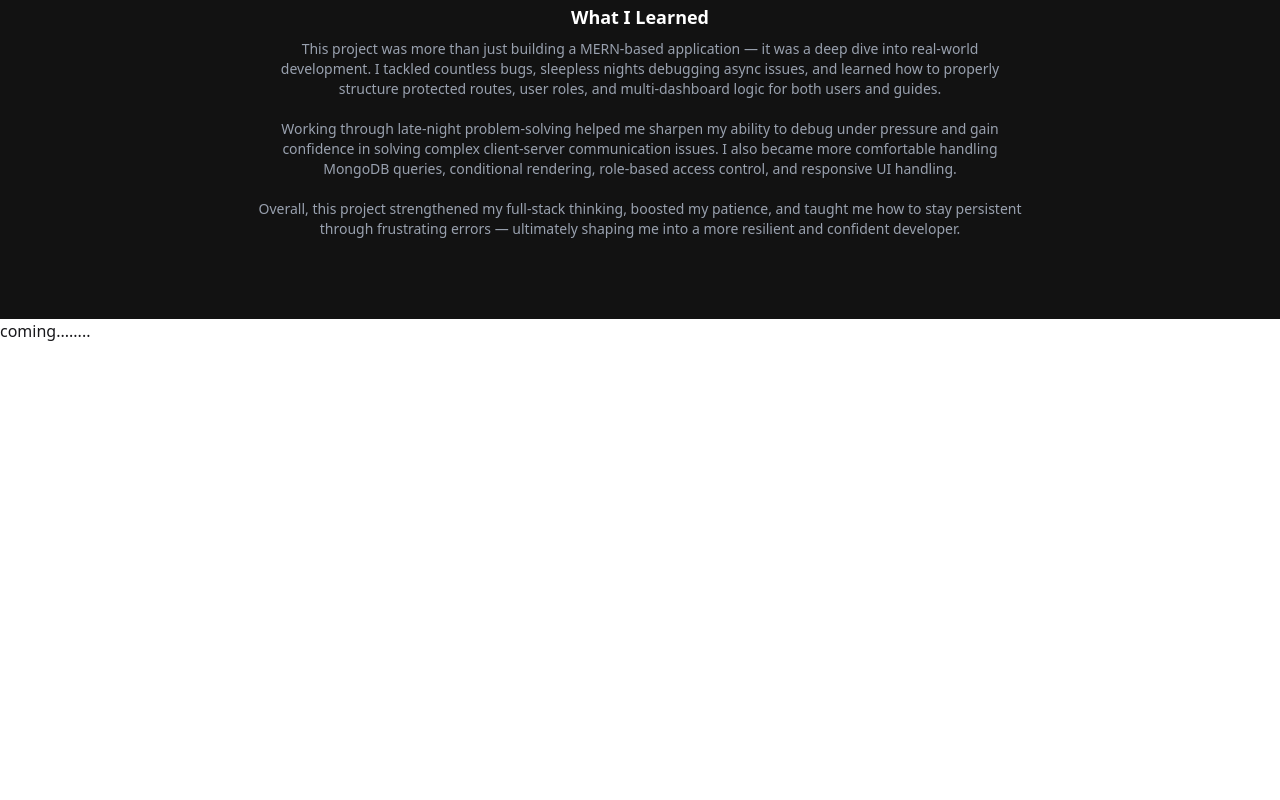
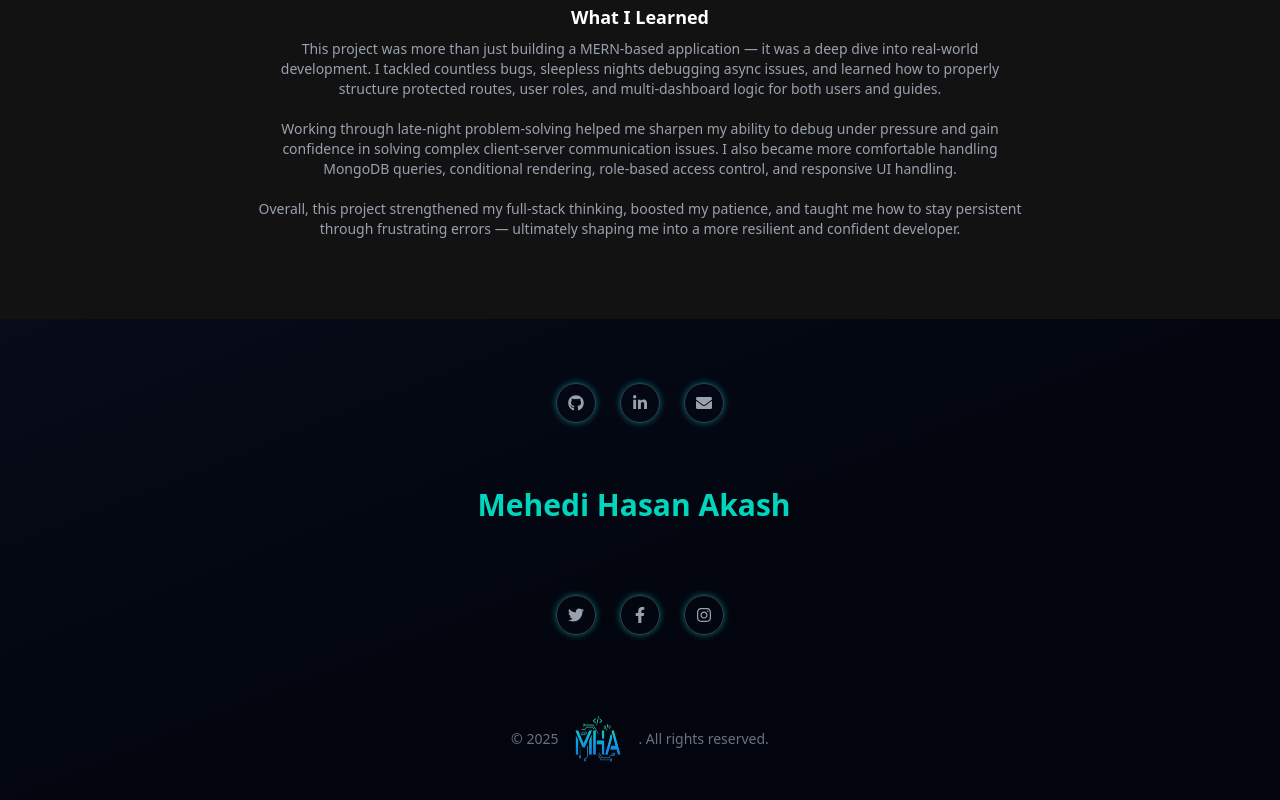
Before and after one commit to mehediakash01/Portfolio, a React (Vite) app: page /project/bdlaw in a window 1280 px wide. Shown: the part 1538-2338 px from the top of the page. Before the commit the page ends 1881 px from the top, so only its background shows below. Built offline with nearby package versions, Linux system fonts and the light colour scheme.

Commit message:
implemented emailjs to receive realtime email form my portfolio

```diff
--- a/package.json
+++ b/package.json
@@ -10,12 +10,14 @@
     "preview": "vite preview"
   },
   "dependencies": {
+    "@emailjs/browser": "^4.4.1",
     "@tailwindcss/vite": "^4.1.11",
     "aos": "^2.3.4",
     "framer-motion": "^12.19.2",
     "motion": "^12.19.2",
     "react": "^19.1.0",
     "react-dom": "^19.1.0",
+    "react-hot-toast": "^2.5.2",
     "react-icons": "^5.5.0",
     "react-router": "^7.6.3",
     "react-scroll": "^1.9.3",
--- a/src/Component/Footer/Footer.jsx
+++ b/src/Component/Footer/Footer.jsx
@@ -1,11 +1,107 @@
-import React from 'react';
+import React from "react";
+import {
+  FaGithub,
+  FaLinkedinIn,
+  FaEnvelope,
+  FaTwitter,
+  FaFacebookF,
+  FaInstagram,
+} from "react-icons/fa";
+import Logo from "../Logo/Logo";
 
 const Footer = () => {
-    return (
-        <div>
-            coming........
+  const socialLinksTop = [
+    { name: "GitHub", url: "https://github.com/mehediakash01", icon: <FaGithub /> },
+    { name: "LinkedIn", url: "https://www.linkedin.com/in/mehediakash01/", icon: <FaLinkedinIn /> },
+    { name: "Email", url: "mehedi.akash.dev@gmail.com", icon: <FaEnvelope /> },
+  ];
+
+  const socialLinksBottom = [
+    { name: "Twitter", url: "https://x.com/mh_sky_69", icon: <FaTwitter /> },
+    { name: "Facebook", url: "https://www.facebook.com/concentration369", icon: <FaFacebookF /> },
+    { name: "Instagram", url: "https://www.instagram.com/mh_sky_69/", icon: <FaInstagram /> },
+  ];
+
+  return (
+    <footer className="relative bg-gray-950 text-gray-400 py-16 px-4 md:px-8 overflow-hidden">
+      {/* Background gradient */}
+      <div className="absolute inset-0 bg-gradient-to-br from-gray-900 to-black opacity-30"></div>
+
+      {/* Keyframe styles */}
+      <style>
+        {`
+          @keyframes pulseGlow {
+            0% { box-shadow: 0 0 6px rgba(0,255,255,0.4); }
+            50% { box-shadow: 0 0 16px rgba(0,255,255,0.9); }
+            100% { box-shadow: 0 0 6px rgba(0,255,255,0.4); }
+          }
+          @keyframes glowLine {
+            0%, 100% { box-shadow: 0 0 8px rgba(0,255,255,0.3); }
+            50% { box-shadow: 0 0 18px rgba(0,255,255,0.8); }
+          }
+        `}
+      </style>
+
+      <div className="container mx-auto max-w-4xl grid grid-cols-1 gap-8 relative z-10">
+
+        {/* Top Social Icons */}
+        <div className="flex justify-center items-center space-x-6 mb-8">
+          {socialLinksTop.map((link, index) => (
+            <a
+              key={index}
+              href={link.url}
+              target="_blank"
+              rel="noopener noreferrer"
+              className="text-gray-400 hover:text-teal-400 transition duration-300 transform hover:scale-110 p-2 rounded-full border border-gray-700 hover:border-teal-400 flex items-center justify-center w-10 h-10"
+              style={{ animation: "pulseGlow 2s infinite" }}
+              aria-label={link.name}
+              title={link.name}
+            >
+              {link.icon}
+            </a>
+          ))}
         </div>
-    );
+
+
+        {/* <div className="absolute top-24 left-1/2 -translate-x-1/2 w-2 h-2 rounded-full bg-teal-400 shadow-[0_0_10px_rgba(0,255,255,0.8)]"></div> */}
+
+        {/* Developer Title and Lines */}
+        <div className="flex flex-col items-center justify-center mb-8">
+          <div className="flex items-center text-3xl font-bold text-white mb-2">
+            <span className="mr-3 text-teal-400 text-3xl">Mehedi Hasan Akash</span>
+
+          </div>
+
+        </div>
+
+
+
+
+        {/* Bottom Social Icons */}
+        <div className="flex justify-center items-center space-x-6 mb-8">
+          {socialLinksBottom.map((link, index) => (
+            <a
+              key={index}
+              href={link.url}
+              target="_blank"
+              rel="noopener noreferrer"
+              className="text-gray-400 hover:text-pink-400 transition duration-300 transform hover:scale-110 p-2 rounded-full border border-gray-700 hover:border-pink-400 flex items-center justify-center w-10 h-10"
+              style={{ animation: "pulseGlow 2s infinite" }}
+              aria-label={link.name}
+              title={link.name}
+            >
+              {link.icon}
+            </a>
+          ))}
+        </div>
+
+        {/* Footer Copyright */}
+        <div className="flex justify-center items-center text-sm text-gray-500 mt-4 ">
+          &copy; {new Date().getFullYear()} <span className="mx-4"> <Logo></Logo></span>. All rights reserved.
+        </div>
+      </div>
+    </footer>
+  );
 };
 
 export default Footer;
--- a/src/Pages/Contact/Contact.jsx
+++ b/src/Pages/Contact/Contact.jsx
@@ -1,4 +1,4 @@
-import React from "react";
+import React, { useRef, useState } from "react";
 import { motion } from "framer-motion";
 import {
   FaEnvelope,
@@ -9,10 +9,43 @@ import {
   FaGithub,
   FaWhatsapp,
 } from "react-icons/fa";
+import emailjs from "@emailjs/browser";
+import toast, { Toaster } from "react-hot-toast";
 
 const Contact = () => {
+  const form = useRef();
+  const [loading, setLoading] = useState(false);
+
+  const sendEmail = (e) => {
+    e.preventDefault();
+    setLoading(true);
+
+    emailjs
+      .sendForm(
+        "service_vbs7h9m",
+        "template_7h7srkh",
+        form.current,
+        "Af503tNgEeYxAHu8j"
+      )
+      .then(
+        () => {
+          setLoading(false);
+          toast.success("✅ Message sent successfully!");
+          form.current.reset();
+        },
+        (error) => {
+          setLoading(false);
+          console.error("EmailJS error:", error);
+          toast.error("❌ Failed to send message. Please try again.");
+        }
+      );
+  };
+
   return (
     <section id="contact" className="bg-[#121212] text-white px-6 py-20">
+      {/* React Hot Toast container */}
+      <Toaster position="top-right" reverseOrder={false} />
+
       <div className="max-w-4xl mx-auto">
         <motion.h2
           initial={{ opacity: 0, y: -30 }}
@@ -50,7 +83,6 @@ const Contact = () => {
             </div>
 
             <div className="flex gap-4 mt-6">
-
               <a
                 href="https://www.linkedin.com/in/mehediakash01/"
                 target="_blank"
@@ -70,43 +102,68 @@ const Contact = () => {
 
           {/* Contact Form */}
           <motion.form
+            ref={form}
+            onSubmit={sendEmail}
             initial={{ opacity: 0, x: 30 }}
             whileInView={{ opacity: 1, x: 0 }}
             transition={{ duration: 0.5 }}
             className="bg-[#1E1E1E] p-6 rounded-2xl border border-gray-800 shadow-xl space-y-4"
           >
             <div>
-              <label className="block text-sm mb-1">Your Name</label>
+              <label className="block text-sm mb-1" htmlFor="name">
+                Your Name
+              </label>
               <input
+                id="name"
                 type="text"
+                name="name"
                 placeholder="Enter your name"
+                required
                 className="w-full bg-[#2A2A2A] text-white border border-gray-700 px-4 py-2 rounded-md focus:outline-none focus:ring-2 focus:ring-[#00ADB5]"
               />
             </div>
 
             <div>
-              <label className="block text-sm mb-1">Email Address</label>
+              <label className="block text-sm mb-1" htmlFor="email">
+                Email Address
+              </label>
               <input
+                id="email"
                 type="email"
+                name="email"
                 placeholder="Enter your email"
+                required
                 className="w-full bg-[#2A2A2A] text-white border border-gray-700 px-4 py-2 rounded-md focus:outline-none focus:ring-2 focus:ring-[#00ADB5]"
               />
             </div>
 
             <div>
-              <label className="block text-sm mb-1">Message</label>
+              <label className="block text-sm mb-1" htmlFor="message">
+                Message
+              </label>
               <textarea
+                id="message"
+                name="message"
                 placeholder="Write your message here..."
                 rows="5"
+                required
                 className="w-full bg-[#2A2A2A] text-white border border-gray-700 px-4 py-2 rounded-md focus:outline-none focus:ring-2 focus:ring-[#00ADB5]"
               ></textarea>
             </div>
 
+            {/* Hidden input to specify recipient email for EmailJS */}
+            <input
+              type="hidden"
+              name="to_email"
+              value="mehedi.akash.dev@gmail.com"
+            />
+
             <button
               type="submit"
+              disabled={loading}
               className="bg-gradient-to-r from-[#00ADB5] to-[#007CFF] px-6 py-2 rounded-md text-white shadow hover:scale-105 transition"
             >
-              Send Message
+              {loading ? "Sending..." : "Send Message"}
             </button>
           </motion.form>
         </div>
```
Also changed, not shown: 1 other file (tests, documents, lock files or other folders).
